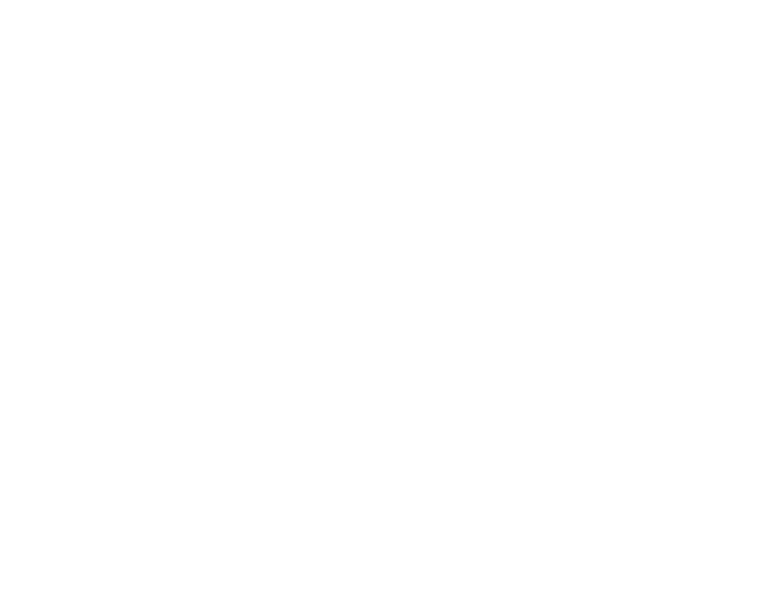
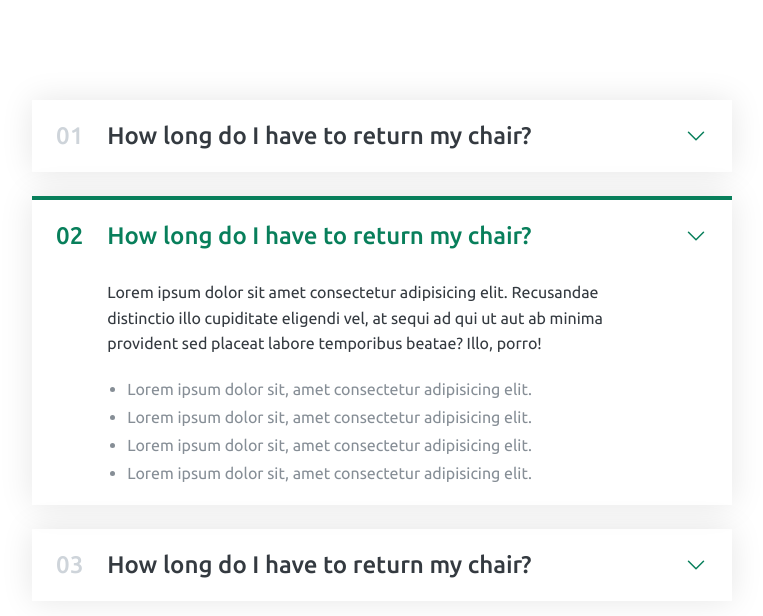
Before and after one commit to Saurav-98/Web_components_and_layouts, a plain HTML site: page accordion/index.html in a window 1280 px wide. Shown: the whole page, without its empty margins (258-1021 px from the left). Drawn offline with Linux system fonts and the light colour scheme.

Commit message:
accordion completed

```diff
--- a/accordion/index.html
+++ b/accordion/index.html
@@ -4,7 +4,115 @@
     <meta charset="UTF-8" />
     <meta http-equiv="X-UA-Compatible" content="IE=edge" />
     <meta name="viewport" content="width=device-width, initial-scale=1.0" />
-    <title>Making an Accordion</title>
+    <title>Accodion Component</title>
+
+    <link rel="preconnect" href="https://fonts.googleapis.com" />
+    <link rel="preconnect" href="https://fonts.gstatic.com" crossorigin />
+    <link rel="stylesheet" href="./style.css" />
+    <link
+      href="https://fonts.googleapis.com/css2?family=Ubuntu:wght@400;500;700&display=swap"
+      rel="stylesheet"
+    />
   </head>
-  <body></body>
+  <body>
+    <div class="accordion">
+      <div class="item">
+        <p class="number">01</p>
+        <p class="text">How long do I have to return my chair?</p>
+        <svg
+          class="icon"
+          xmlns="http://www.w3.org/2000/svg"
+          fill="none"
+          viewBox="0 0 24 24"
+          stroke-width="1.5"
+          stroke="currentColor"
+          class="w-6 h-6"
+        >
+          <path
+            stroke-linecap="round"
+            stroke-linejoin="round"
+            d="M19.5 8.25l-7.5 7.5-7.5-7.5"
+          />
+        </svg>
+        <div class="hidden-box">
+          <p>
+            Lorem ipsum dolor sit amet consectetur adipisicing elit. Recusandae
+            distinctio illo cupiditate eligendi vel, at sequi ad qui ut aut ab
+            minima provident sed placeat labore temporibus beatae? Illo, porro!
+          </p>
+          <ul>
+            <li>Lorem ipsum dolor sit, amet consectetur adipisicing elit.</li>
+            <li>Lorem ipsum dolor sit, amet consectetur adipisicing elit.</li>
+            <li>Lorem ipsum dolor sit, amet consectetur adipisicing elit.</li>
+            <li>Lorem ipsum dolor sit, amet consectetur adipisicing elit.</li>
+          </ul>
+        </div>
+      </div>
+      <div class="item open">
+        <p class="number">02</p>
+        <p class="text">How long do I have to return my chair?</p>
+        <svg
+          class="icon"
+          xmlns="http://www.w3.org/2000/svg"
+          fill="none"
+          viewBox="0 0 24 24"
+          stroke-width="1.5"
+          stroke="currentColor"
+          class="w-6 h-6"
+        >
+          <path
+            stroke-linecap="round"
+            stroke-linejoin="round"
+            d="M19.5 8.25l-7.5 7.5-7.5-7.5"
+          />
+        </svg>
+        <div class="hidden-box">
+          <p>
+            Lorem ipsum dolor sit amet consectetur adipisicing elit. Recusandae
+            distinctio illo cupiditate eligendi vel, at sequi ad qui ut aut ab
+            minima provident sed placeat labore temporibus beatae? Illo, porro!
+          </p>
+          <ul>
+            <li>Lorem ipsum dolor sit, amet consectetur adipisicing elit.</li>
+            <li>Lorem ipsum dolor sit, amet consectetur adipisicing elit.</li>
+            <li>Lorem ipsum dolor sit, amet consectetur adipisicing elit.</li>
+            <li>Lorem ipsum dolor sit, amet consectetur adipisicing elit.</li>
+          </ul>
+        </div>
+      </div>
+
+      <div class="item">
+        <p class="number">03</p>
+        <p class="text">How long do I have to return my chair?</p>
+        <svg
+          class="icon"
+          xmlns="http://www.w3.org/2000/svg"
+          fill="none"
+          viewBox="0 0 24 24"
+          stroke-width="1.5"
+          stroke="currentColor"
+          class="w-6 h-6"
+        >
+          <path
+            stroke-linecap="round"
+            stroke-linejoin="round"
+            d="M19.5 8.25l-7.5 7.5-7.5-7.5"
+          />
+        </svg>
+        <div class="hidden-box">
+          <p>
+            Lorem ipsum dolor sit amet consectetur adipisicing elit. Recusandae
+            distinctio illo cupiditate eligendi vel, at sequi ad qui ut aut ab
+            minima provident sed placeat labore temporibus beatae? Illo, porro!
+          </p>
+          <ul>
+            <li>Lorem ipsum dolor sit, amet consectetur adipisicing elit.</li>
+            <li>Lorem ipsum dolor sit, amet consectetur adipisicing elit.</li>
+            <li>Lorem ipsum dolor sit, amet consectetur adipisicing elit.</li>
+            <li>Lorem ipsum dolor sit, amet consectetur adipisicing elit.</li>
+          </ul>
+        </div>
+      </div>
+    </div>
+  </body>
 </html>
--- a/accordion/style.css
+++ b/accordion/style.css
@@ -0,0 +1,72 @@
+* {
+  margin: 0;
+  padding: 0;
+  box-sizing: border-box;
+}
+
+body {
+  font-family: "Ubuntu", sans-serif;
+  color: #343a40;
+  line-height: 1;
+}
+
+.accordion {
+  width: 700px;
+  margin: 100px auto;
+
+  display: flex;
+  gap: 24px;
+  flex-direction: column;
+
+  /* background-color: aqua; */
+}
+.item {
+  box-shadow: 0 0 32px rgba(0, 0, 0, 0.1);
+  padding: 24px;
+
+  display: grid;
+  grid-template-columns: auto 1fr auto;
+  column-gap: 24px;
+  row-gap: 32px;
+  align-items: center;
+}
+.number,
+.text {
+  font-size: 24px;
+  font-weight: 500;
+}
+
+.number {
+  color: #ced4da;
+}
+.open .number,
+.open .text {
+  color: #087f5b;
+}
+.open {
+  border-top: 4px solid #087f5b;
+}
+.open .hidden-box {
+  display: grid;
+}
+.icon {
+  width: 24px;
+  height: 24px;
+  stroke: #087f5b;
+}
+.hidden-box {
+  grid-column: 2 / span 1;
+  display: none;
+}
+
+.hidden-box p {
+  line-height: 1.6;
+  margin-bottom: 24px;
+}
+.hidden-box ul {
+  color: #868e96;
+  margin-left: 20px;
+  display: flex;
+  gap: 12px;
+  flex-direction: column;
+}
```
